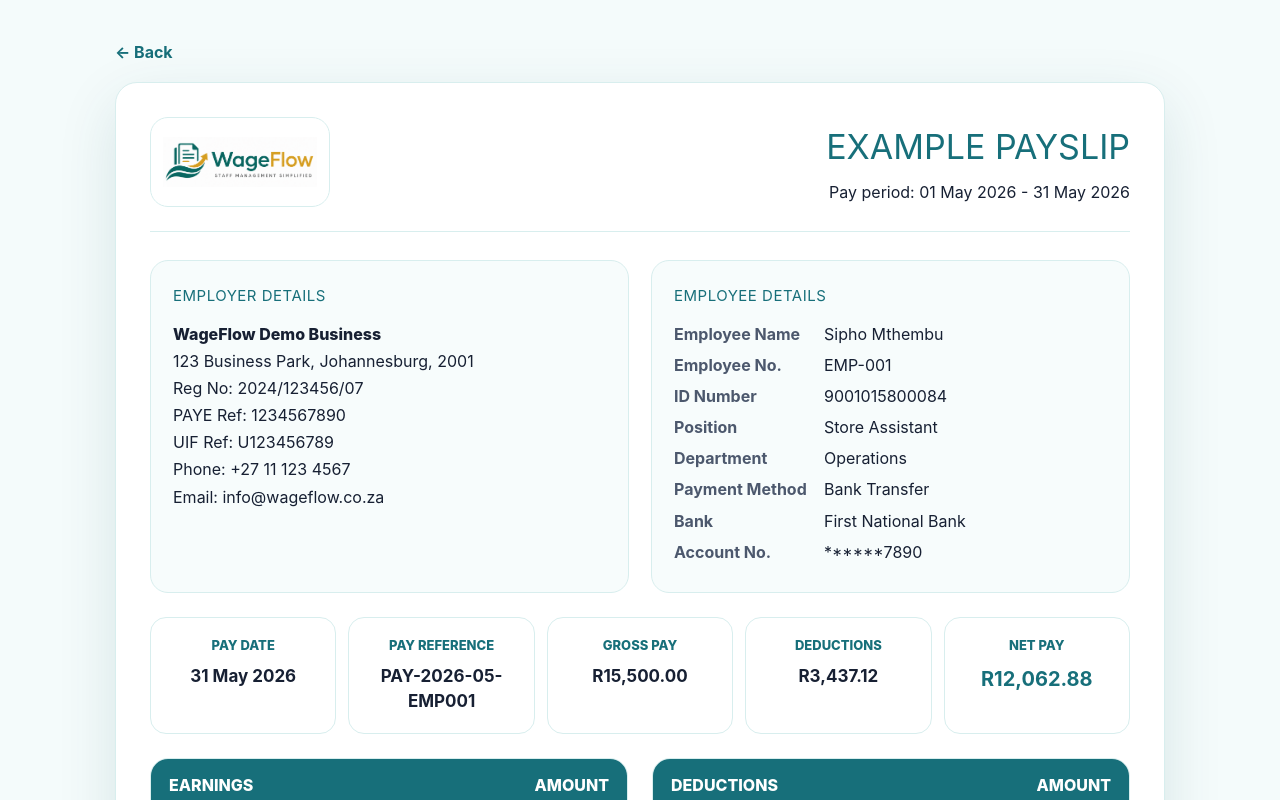
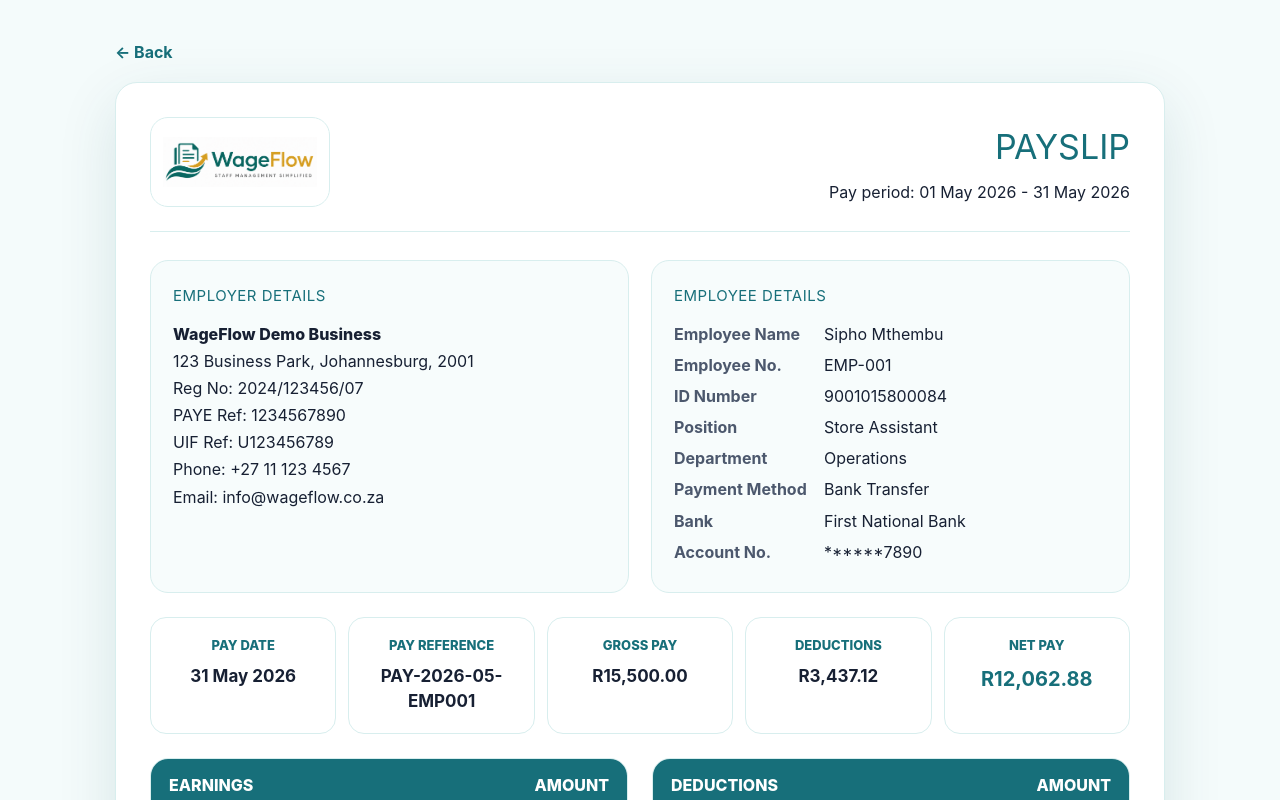
Before and after one commit to KaonPM/wageflow, a Next.js app: page /example-payslip in a window 1280 px wide. Shown: the top 800 px of the page. Built offline with nearby package versions, Linux system fonts and the light colour scheme.

Commit message:
Remove example label from live payslip template

```diff
--- a/components/PayslipTemplate.tsx
+++ b/components/PayslipTemplate.tsx
@@ -77,7 +77,7 @@ export default function PayslipTemplate({ payslip }: { payslip: PayslipData }) {
           </div>
 
           <div>
-            <h1 style={title}>Example Payslip</h1>
+            <h1 style={title}>Payslip</h1>
             <p style={subtitle}>Pay period: {payslip.pay.period}</p>
           </div>
         </header>
```
